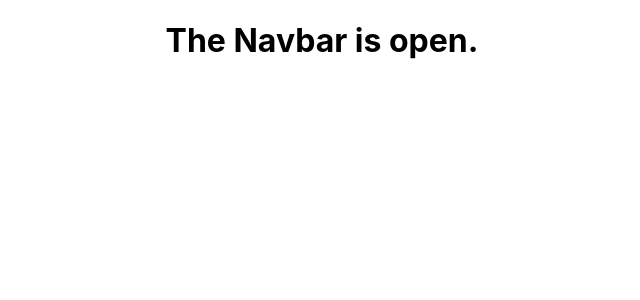
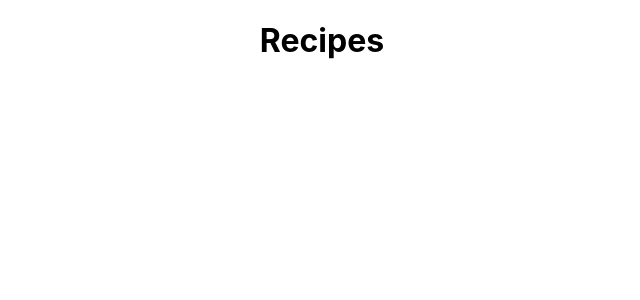
Before and after one commit to Josh-Darling13/meals, a React (Create React App) app: page / in a window 1280 px wide. Shown: the top 300 px of the page, without its empty margins (318-958 px from the left). Built offline with nearby package versions, Linux system fonts and the light colour scheme.

Commit message:
added styling for Navbar.js and created Body.js component

```diff
--- a/src/App.js
+++ b/src/App.js
@@ -1,3 +1,4 @@
+import React from 'react';
 import './App.css';
 import Navbar from './Navbar';
 
--- a/src/Navbar.js
+++ b/src/Navbar.js
@@ -4,9 +4,11 @@ function Navbar (){
 
 
     return(
-        <h1>
-            The Navbar is open.
-        </h1>
+        <div>
+            <h1>
+            Recipes
+            </h1>
+        </div>
     )
 
 }
```
Also changed, not shown: src/Body.js (added, +7 -0 lines).
